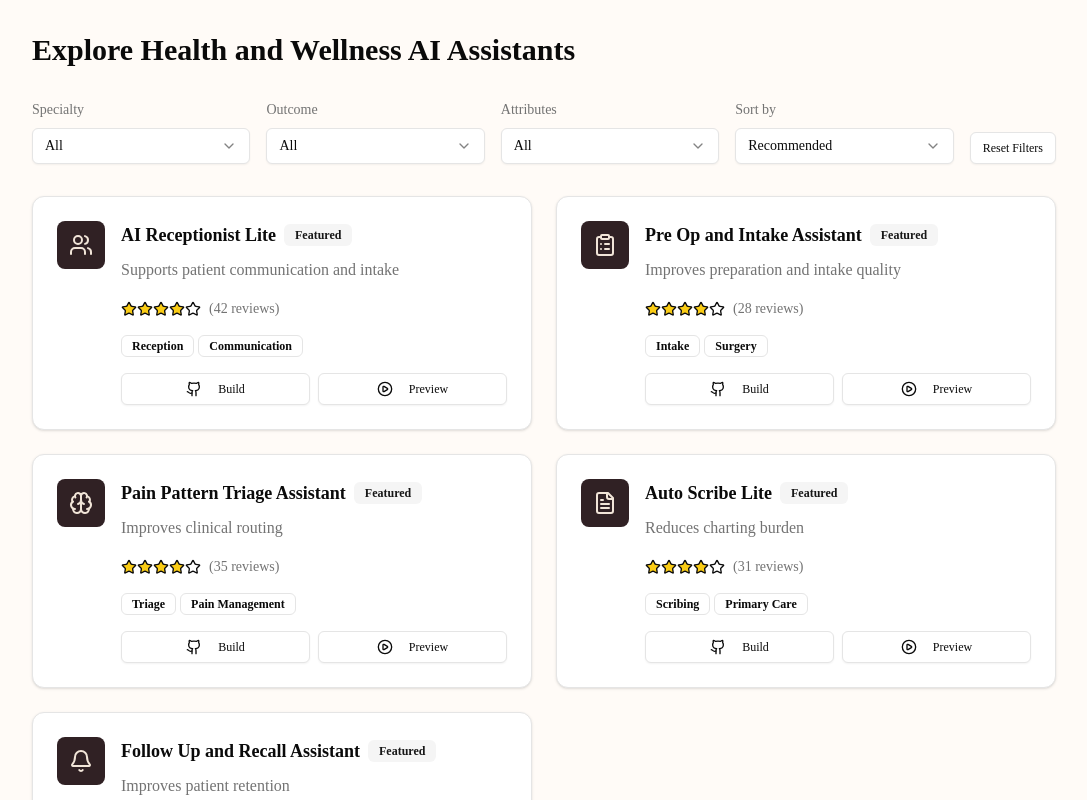
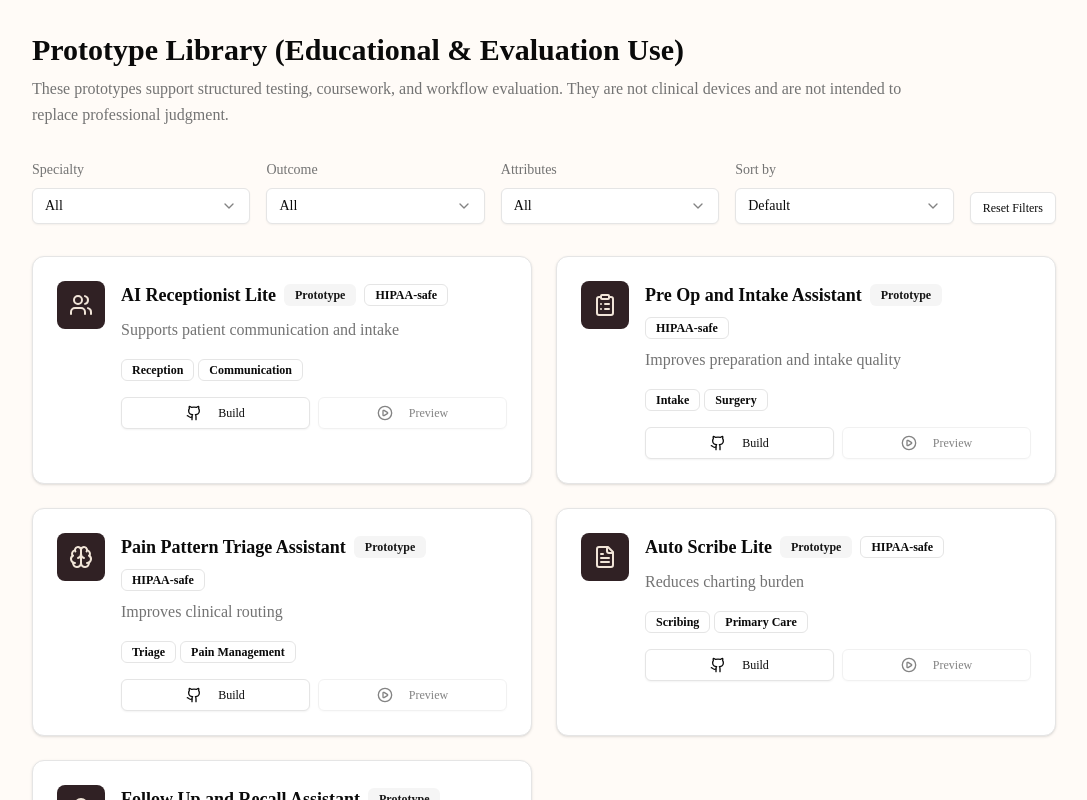
Before and after one commit to lbouayad/tophealthaistudio, a Next.js app: page / in a window 1280 px wide. Shown: the part 2460-3260 px from the top of the page, without its empty margins (96-1183 px from the left). Built offline with nearby package versions, Linux system fonts and the light colour scheme.

Commit message:
Update HealthcareToolsExplorer.js

```diff
--- a/src/app/components/Home/HealthcareToolsExplorer.js
+++ b/src/app/components/Home/HealthcareToolsExplorer.js
@@ -9,22 +9,11 @@ import {
   SelectValue,
 } from "@/components/ui/select";
 import { Badge } from "@/components/ui/badge";
-import {
-  Star,
-  Github,
-  Calendar,
-  FileText,
-  Users,
-  Bell,
-  Brain,
-  Stethoscope,
-  ClipboardList,
-  MessageSquare,
-  PlayCircle,
-} from "lucide-react";
+import { Github, PlayCircle, Brain, Users, Bell, FileText, ClipboardList } from "lucide-react";
 import { Card, CardContent } from "@/components/ui/card";
 
-// JSON data for healthcare AI tools
+// NOTE: Prototype library entries are for educational/testing purposes.
+// Avoid “Featured/Reviews” claims unless you have auditable real data.
 const healthcareTools = [
   {
     id: 1,
@@ -34,11 +23,8 @@ const healthcareTools = [
     specialty: "Reception",
     outcome: "Primary Care and Med Spa",
     attributes: ["Reception", "Communication"],
-    rating: 4,
-    reviews: 42,
     githubUrl: "#",
     demoUrl: "#",
-    featured: true,
     compliance: "HIPAA-safe",
   },
   {
@@ -49,11 +35,8 @@ const healthcareTools = [
     specialty: "Intake",
     outcome: "Surgery and Wellness",
     attributes: ["Intake", "Surgery"],
-    rating: 4,
-    reviews: 28,
     githubUrl: "#",
     demoUrl: "#",
-    featured: true,
     compliance: "HIPAA-safe",
   },
   {
@@ -64,11 +47,8 @@ const healthcareTools = [
     specialty: "Triage",
     outcome: "Pain Management and Physical Therapy",
     attributes: ["Triage", "Pain Management"],
-    rating: 4,
-    reviews: 35,
     githubUrl: "#",
     demoUrl: "#",
-    featured: true,
     compliance: "HIPAA-safe",
   },
   {
@@ -79,38 +59,25 @@ const healthcareTools = [
     specialty: "Scribing",
     outcome: "Primary Care and Therapy",
     attributes: ["Scribing", "Primary Care"],
-    rating: 4,
-    reviews: 31,
     githubUrl: "#",
     demoUrl: "#",
-    featured: true,
     compliance: "HIPAA-safe",
   },
   {
     id: 5,
     title: "Follow Up and Recall Assistant",
-    description: "Improves patient retention",
+    description: "Improves continuity and recall workflows",
     icon: Bell,
     specialty: "Follow Up",
     outcome: "Psychiatry and Wellness",
     attributes: ["Follow-ups", "Psychiatry"],
-    rating: 3,
-    reviews: 18,
     githubUrl: "#",
     demoUrl: "#",
-    featured: true,
     compliance: "HIPAA-safe",
   },
 ];
 
-const specialties = [
-  "All",
-  "Reception",
-  "Intake",
-  "Triage",
-  "Scribing",
-  "Follow Up",
-];
+const specialties = ["All", "Reception", "Intake", "Triage", "Scribing", "Follow Up"];
 const outcomes = [
   "All",
   "Primary Care and Med Spa",
@@ -132,13 +99,15 @@ const attributes = [
   "Follow-ups",
   "Psychiatry",
 ];
-const sortOptions = ["Recommended", "Rating", "Reviews", "Name"];
+
+// Rename sort options to avoid “Recommended” endorsement language
+const sortOptions = ["Default", "Name"];
 
 export function HealthcareToolsExplorer() {
   const [specialtyFilter, setSpecialtyFilter] = useState("All");
   const [outcomeFilter, setOutcomeFilter] = useState("All");
   const [attributeFilter, setAttributeFilter] = useState("All");
-  const [sortBy, setSortBy] = useState("Recommended");
+  const [sortBy, setSortBy] = useState("Default");
 
   const filteredAndSortedTools = useMemo(() => {
     let filtered = healthcareTools.filter((tool) => {
@@ -153,41 +122,28 @@ export function HealthcareToolsExplorer() {
       return matchesSpecialty && matchesOutcome && matchesAttribute;
     });
 
-    // Sort the filtered results
+    // Keep sorting neutral unless you have a real ranking method
     switch (sortBy) {
-      case "Rating":
-        return filtered.sort((a, b) => b.rating - a.rating);
-      case "Reviews":
-        return filtered.sort((a, b) => b.reviews - a.reviews);
       case "Name":
         return filtered.sort((a, b) => a.title.localeCompare(b.title));
-      case "Recommended":
+      case "Default":
       default:
-        return filtered.sort((a, b) => {
-          if (a.featured && !b.featured) return -1;
-          if (!a.featured && b.featured) return 1;
-          return b.rating - a.rating;
-        });
+        return filtered;
     }
   }, [specialtyFilter, outcomeFilter, attributeFilter, sortBy]);
-
-  const renderStars = (rating) => {
-    return Array.from({ length: 5 }, (_, i) => (
-      <Star
-        key={i}
-        className={`h-4 w-4`}
-        fill={i < rating ? "#facc15" : "none"}
-      />
-    ));
-  };
 
   return (
     <div className="bg-offWhite">
       {/* Main Content */}
       <div className="xl:px-32 lg:px-16 px-8 py-12">
-        <h2 className="text-3xl font-bold mb-8 text-foreground">
-          Explore Health and Wellness AI Assistants
+        <h2 className="text-3xl font-bold mb-2 text-foreground">
+          Prototype Library (Educational &amp; Evaluation Use)
         </h2>
+
+        <p className="text-muted-foreground mb-8 max-w-4xl">
+          These prototypes support structured testing, coursework, and workflow evaluation.
+          They are not clinical devices and are not intended to replace professional judgment.
+        </p>
 
         {/* Filters */}
         <div className="flex flex-col md:flex-row justify-between items-start md:items-end gap-4 mb-8">
@@ -196,10 +152,7 @@ export function HealthcareToolsExplorer() {
               <label className="text-sm font-medium text-muted-foreground mb-2 block">
                 Specialty
               </label>
-              <Select
-                value={specialtyFilter}
-                onValueChange={setSpecialtyFilter}
-              >
+              <Select value={specialtyFilter} onValueChange={setSpecialtyFilter}>
                 <SelectTrigger className="bg-card">
                   <SelectValue />
                 </SelectTrigger>
@@ -235,10 +188,7 @@ export function HealthcareToolsExplorer() {
               <label className="text-sm font-medium text-muted-foreground mb-2 block">
                 Attributes
               </label>
-              <Select
-                value={attributeFilter}
-                onValueChange={setAttributeFilter}
-              >
+              <Select value={attributeFilter} onValueChange={setAttributeFilter}>
                 <SelectTrigger className="bg-card">
                   <SelectValue />
                 </SelectTrigger>
@@ -270,6 +220,7 @@ export function HealthcareToolsExplorer() {
               </Select>
             </div>
           </div>
+
           <Button
             variant="outline"
             size="sm"
@@ -278,7 +229,7 @@ export function HealthcareToolsExplorer() {
               setSpecialtyFilter("All");
               setOutcomeFilter("All");
               setAttributeFilter("All");
-              setSortBy("Recommended");
+              setSortBy("Default");
             }}
           >
             Reset Filters
@@ -299,37 +250,31 @@ export function HealthcareToolsExplorer() {
                     <div className="p-3 rounded-lg bg-brown shrink-0">
                       <IconComponent className="h-6 w-6 text-lightBrown" />
                     </div>
+
                     <div className="flex-1 min-w-0">
-                      <div className="flex items-center gap-2 mb-2">
+                      <div className="flex items-center gap-2 mb-2 flex-wrap">
                         <h3 className="font-semibold text-lg text-foreground">
                           {tool.title}
                         </h3>
-                        {tool.featured && (
-                          <Badge variant="secondary" className="text-xs">
-                            Featured
+                        <Badge variant="secondary" className="text-xs">
+                          Prototype
+                        </Badge>
+                        {tool.compliance && (
+                          <Badge variant="outline" className="text-xs">
+                            {tool.compliance}
                           </Badge>
                         )}
                       </div>
+
                       <p className="text-muted-foreground mb-4">
-                        {tool.description && tool.description.length > 100
-                          ? tool.description.slice(0, 100) + "..."
+                        {tool.description && tool.description.length > 140
+                          ? tool.description.slice(0, 140) + "..."
                           : tool.description}
                       </p>
 
-                      <div className="flex items-center gap-2 mb-4">
-                        <div className="flex">{renderStars(tool.rating)}</div>
-                        <span className="text-sm text-muted-foreground">
-                          ({tool.reviews} reviews)
-                        </span>
-                      </div>
-
                       <div className="flex flex-wrap gap-1 mb-4">
                         {tool.attributes.map((attr) => (
-                          <Badge
-                            key={attr}
-                            variant="outline"
-                            className="text-xs"
-                          >
+                          <Badge key={attr} variant="outline" className="text-xs">
                             {attr}
                           </Badge>
                         ))}
@@ -345,14 +290,13 @@ export function HealthcareToolsExplorer() {
                           <Github className="h-4 w-4 mr-2" />
                           Build
                         </Button>
+
                         <Button
                           variant="outline"
                           size="sm"
                           className="w-full"
-                          onClick={() =>
-                            window.open(tool.demoUrl || "#", "_blank")
-                          }
-                          disabled={!tool.demoUrl}
+                          onClick={() => window.open(tool.demoUrl || "#", "_blank")}
+                          disabled={!tool.demoUrl || tool.demoUrl === "#"}
                         >
                           <PlayCircle className="h-4 w-4 mr-2" />
                           Preview
@@ -370,8 +314,7 @@ export function HealthcareToolsExplorer() {
         {filteredAndSortedTools.length === 0 && (
           <div className="text-center py-12">
             <p className="text-muted-foreground text-lg">
-              No tools found matching your filters. Try adjusting your search
-              criteria.
+              No prototypes found matching your filters. Try adjusting your criteria.
             </p>
           </div>
         )}
```
